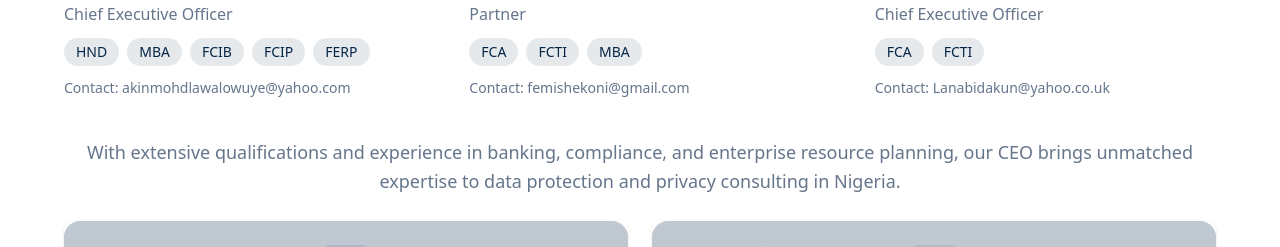
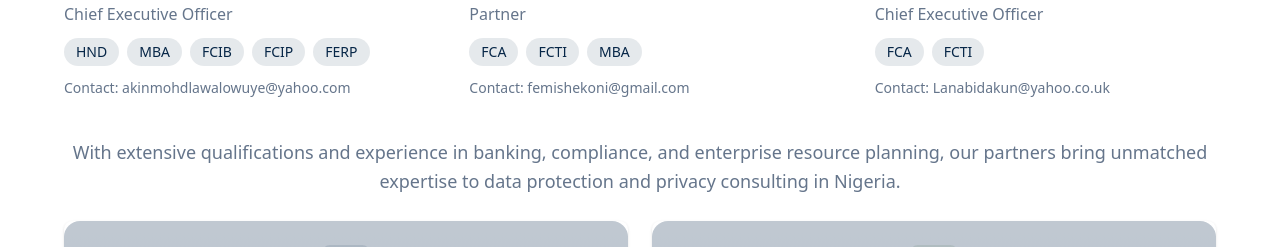
Before and after one commit to conductor-admin/lamfemak, a Next.js app: page / in a window 1280 px wide. Shown: the part 1080-1327 px from the top of the page. Built offline with nearby package versions, Linux system fonts and the light colour scheme.

Commit message:
typo fix

```diff
--- a/components/About.tsx
+++ b/components/About.tsx
@@ -92,8 +92,8 @@ const About = () => {
         </div>
         <p className="text-muted-foreground leading-relaxed text-center mt-10 md:text-lg">
           With extensive qualifications and experience in banking, compliance,
-          and enterprise resource planning, our CEO brings unmatched expertise
-          to data protection and privacy consulting in Nigeria.
+          and enterprise resource planning, our partners bring unmatched
+          expertise to data protection and privacy consulting in Nigeria.
         </p>
         {/* Stats Cards */}
         <div className="mt-6 grid grid-cols-2 gap-6">
```
